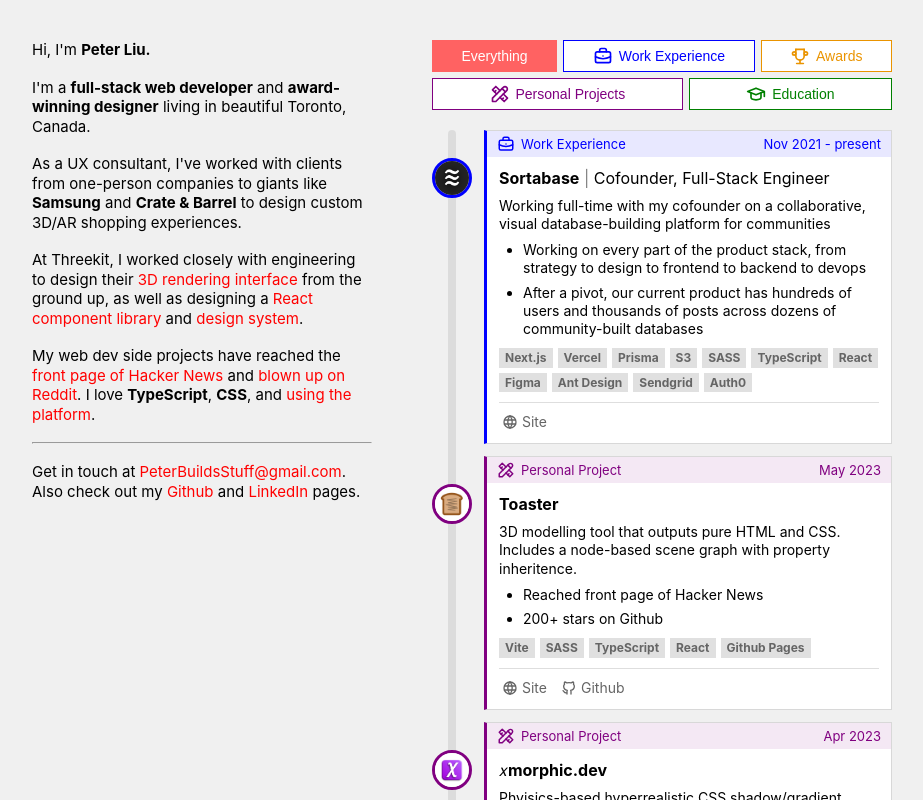
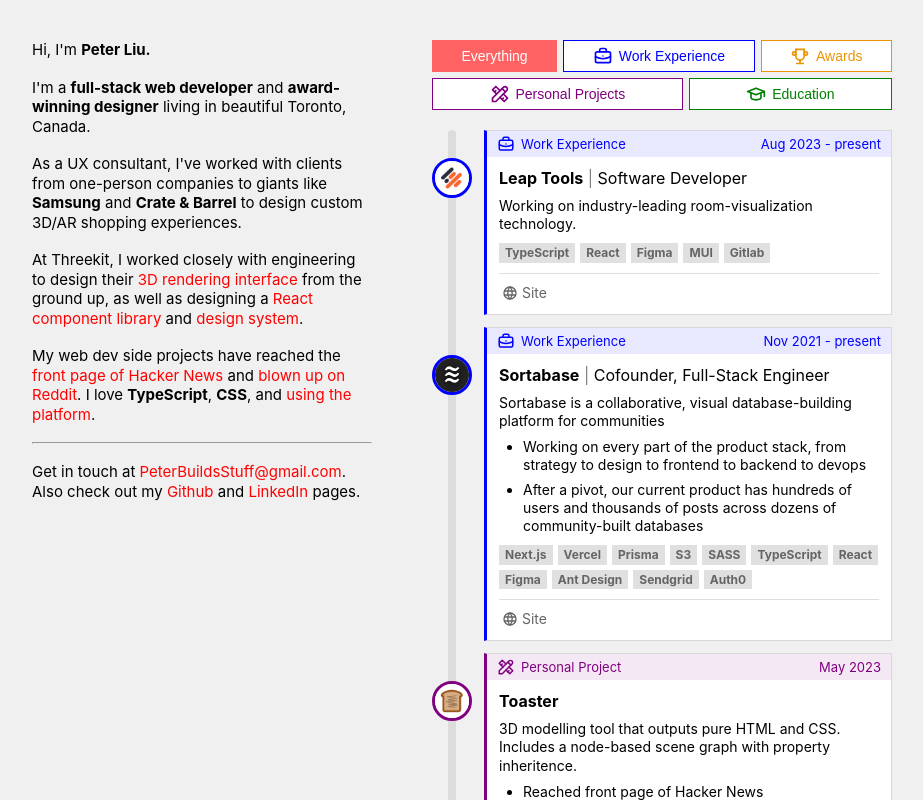
Before and after one commit to PeterTYLiu/personal-site, a React (Vite) app: page / in a window 1280 px wide. Shown: the whole page, without its empty margins (178-1101 px from the left). Built offline with nearby package versions, Linux system fonts and the light colour scheme.

Commit message:
Update resume, bump deps

```diff
--- a/src/components/ItemCard/ItemCard.tsx
+++ b/src/components/ItemCard/ItemCard.tsx
@@ -11,7 +11,7 @@
   position?: string;
   title: string;
   location?: string;
-  description: string;
+  description?: string;
   bulletPoints?: ReactNode[];
   siteUrl?: string;
   repoUrl?: string;
@@ -82,7 +82,7 @@
             )}
           </h2>
 
-          <p>{description}</p>
+          {description && <p>{description}</p>}
           {!!bulletPoints?.length && (
             <ul className={styles.list}>
               {bulletPoints?.map((b) => (
--- a/src/data.tsx
+++ b/src/data.tsx
@@ -2,10 +2,23 @@
 
 export const data: Item[] = [
   {
+    key: "leaptools",
+    type: "work",
+    iconName: "leaptools.jpeg",
+    endDate: "present",
+    startDate: "2023-08-28",
+    title: "Leap Tools",
+    location: "Toronto",
+    position: "Software Developer",
+    description: "Working on industry-leading room-visualization technology.",
+    siteUrl: "https://leaptools.com",
+    tools: ["TypeScript", "React", "Figma", "MUI", "Gitlab"],
+  },
+  {
     key: "sortabase",
     type: "work",
     iconName: "sortabase.png",
-    description: "Working full-time with my cofounder on a collaborative, visual database-building platform for communities",
+    description: "Sortabase is a collaborative, visual database-building platform for communities",
     bulletPoints: [
       "Working on every part of the product stack, from strategy to design to frontend to backend to devops",
       "After a pivot, our current product has hundreds of users and thousands of posts across dozens of community-built databases",
```
Also changed, not shown: package.json (+10 -10 lines), public/images/icons/leaptools.jpeg (added), 1 other file (tests, documents, lock files or other folders).
